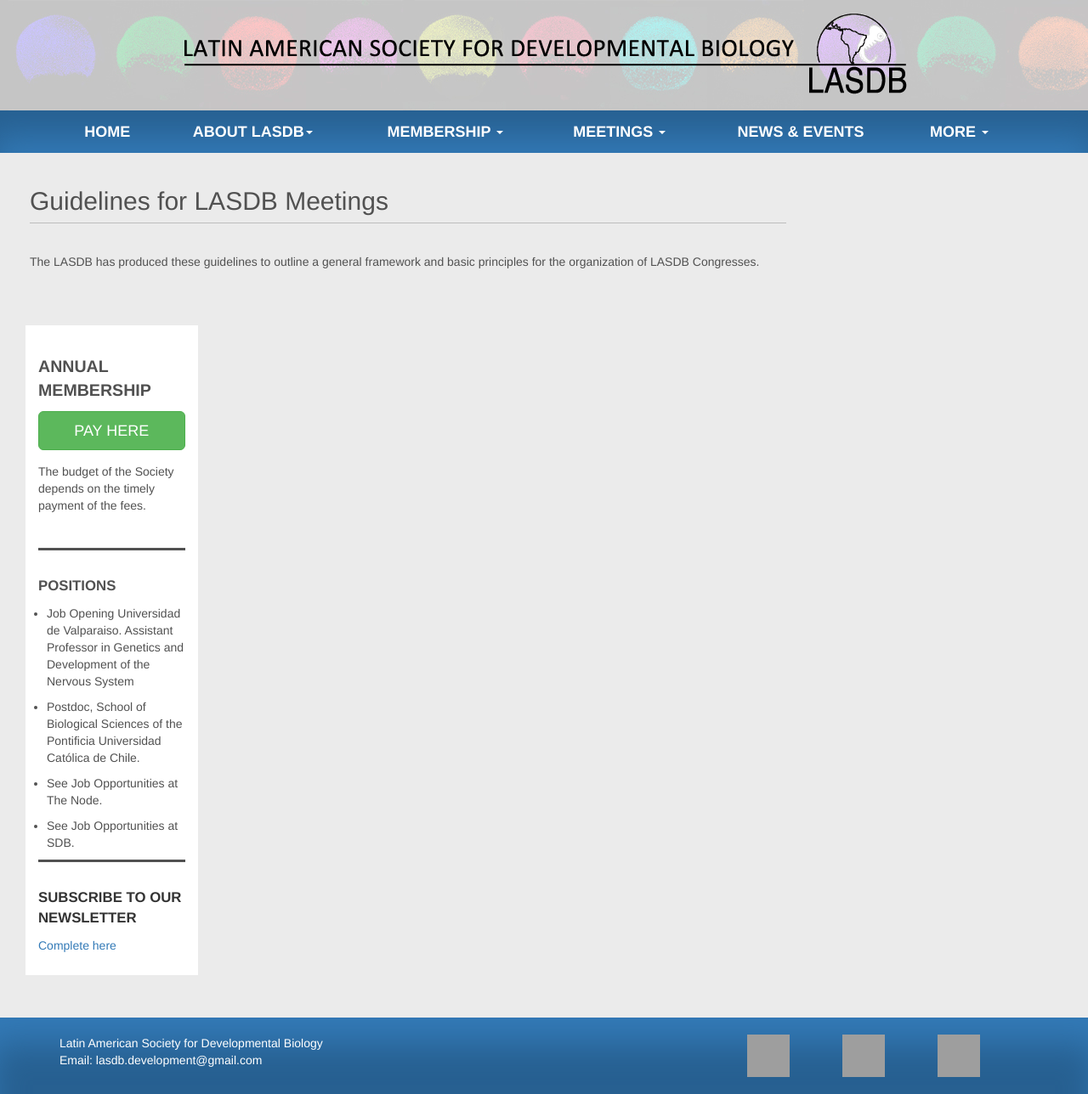
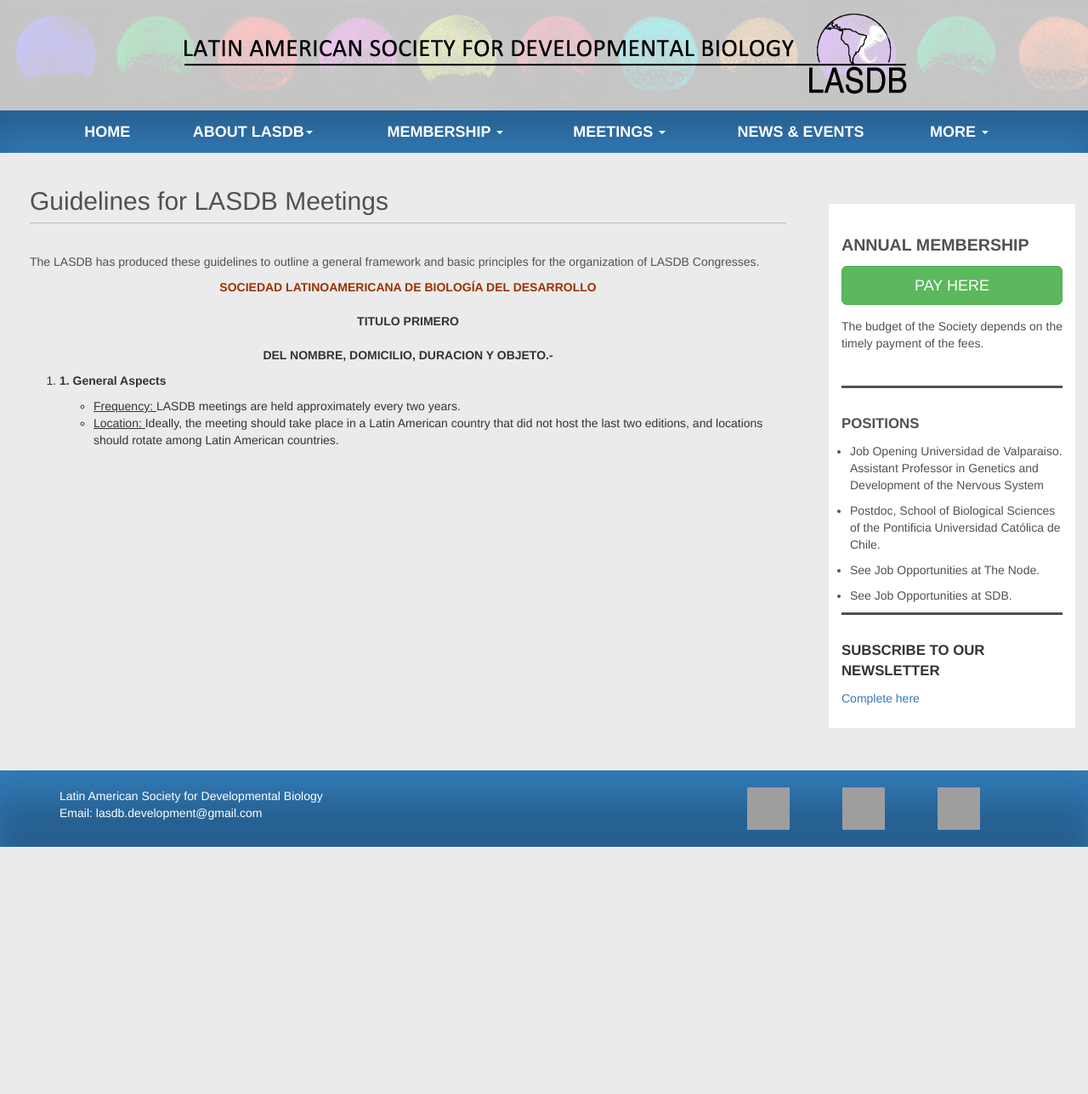
Before and after one commit to lasdb/lasdb.github.io, a Jekyll site: the page built from pages/LASDB_meeting_guidelines.html, in a window 1280 px wide. Shown: the whole page at 85% size. Built offline with Jekyll 4.4.1, drawn with Linux system fonts in a browser that asks for light colours; nearby versions of some CDN libraries; after the commit the page ends 997 px from its top, so only the background shows below that; grey boxes are pictures that could not be loaded.

Commit message:
Update LASDB_meeting_guidelines.html

```diff
--- a/pages/LASDB_meeting_guidelines.html
+++ b/pages/LASDB_meeting_guidelines.html
@@ -2,8 +2,29 @@
 layout: default
 ---
 <h2 class="page-header">Guidelines for LASDB Meetings</h2>
-
 <div class="panel panel-default">
     <div class="panel-body">
         <p id="guide-intro">The LASDB has produced these guidelines to outline a general framework and basic principles for the organization of LASDB Congresses.
         </p>
+        <div class="xg_module">
+<div class="xg_module_body wpage">
+<div id="page-content" class="description"><div class="xg_user_generated"><div align="center"><strong><span style="color: #993300;" class="text_bco">SOCIEDAD LATINOAMERICANA DE BIOLOGÍA DEL
+DESARROLLO</span></strong><span class="texto_layer"><br>
+<br></span> <strong><span class="tit_rojo">TITULO
+PRIMERO</span><span class="texto_layer"><br>
+<br></span> <span class="tit_rojo">DEL NOMBRE, DOMICILIO, DURACION
+Y OBJETO.-</span></strong></div>
+
+    <p><ol>
+  <li><strong>1. General Aspects </strong></p>
+  <p> <ul>
+      <li><u>Frequency: </u> LASDB meetings are held approximately every two years.
+      <li><u>Location: </u> Ideally, the meeting should take place in a Latin American country that did not host the last two editions, and locations should rotate among Latin American countries. </p>
+
+</p>
+<br>
+</div></div>
+        </div>
+</div>
+    </div>
+</div>
```
